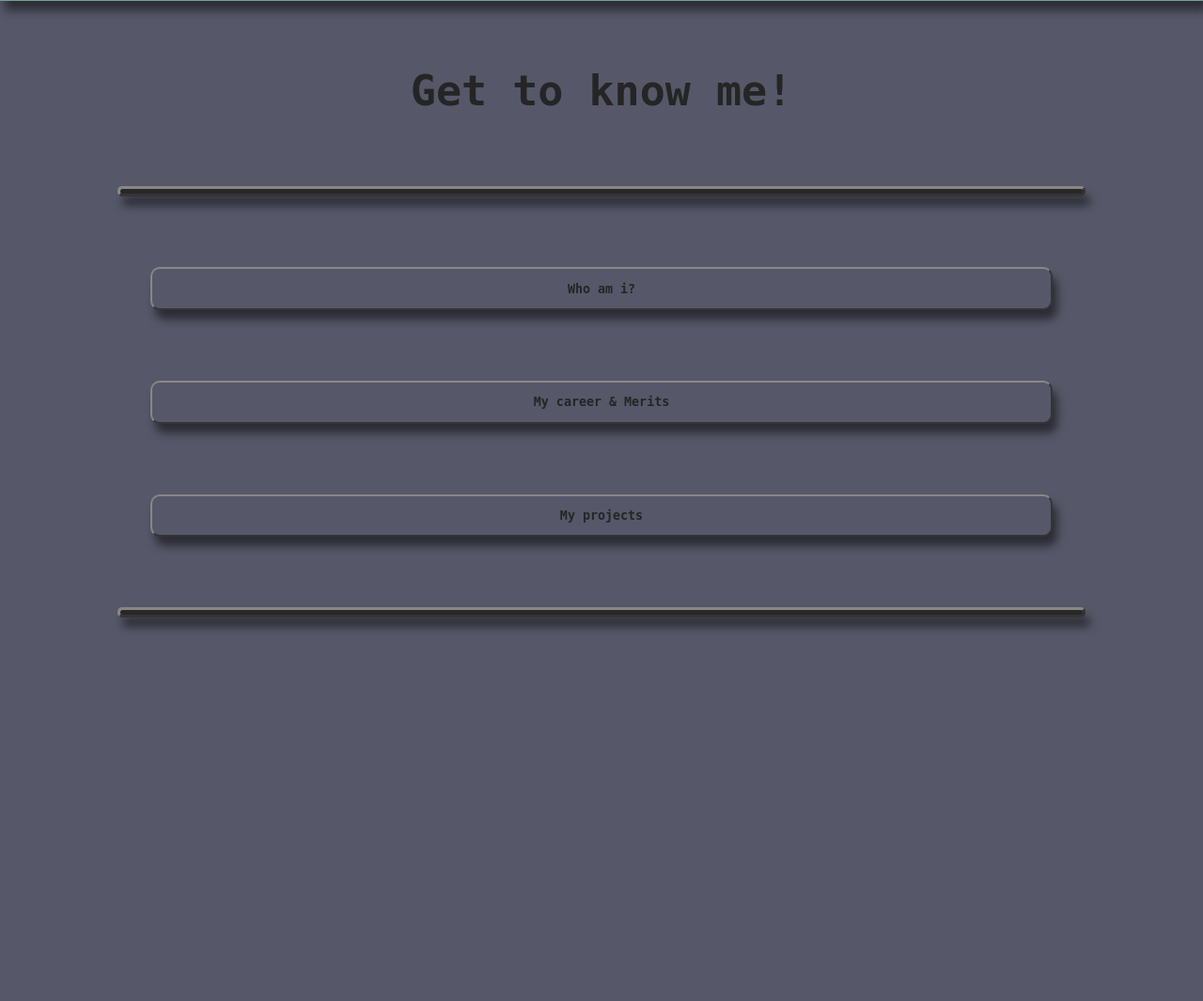
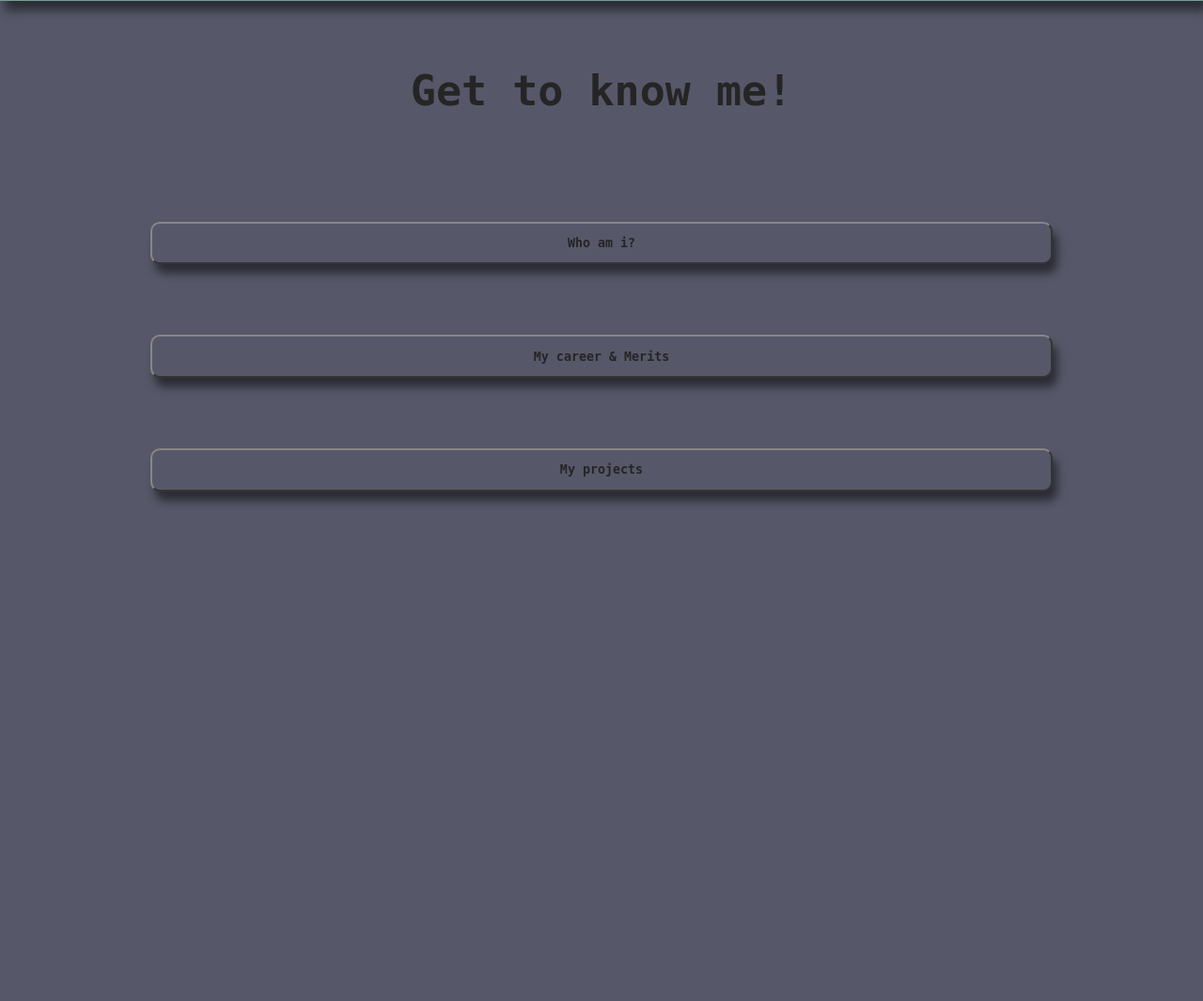
Before and after one commit to willayy/PersonalWebpage, a Flask app: page / in a window 1280 px wide. Shown: the part 249-1314 px from the top of the page at 94% size. Run offline with Flask 3, Linux system fonts and the light colour scheme; grey boxes are pictures that could not be loaded.

Commit message:
removed bars above and under buttons

```diff
--- a/templates/mainPage.html
+++ b/templates/mainPage.html
@@ -35,8 +35,6 @@
         <div id = "bodyMiddleBox" class = "bodyMiddleBox">
 
             <h2 class="mainPageBodyGetToKnowMe">Get to know me!</h2>
-
-            <div class="barSeparator"></div>
 
             <button id ="whoamiBtn" class="expandingButton"><p>Who am i?</p></button>
 
@@ -238,8 +236,6 @@
 
             </div>
 
-            <div class="bottomBarSeparator"></div>
-
         </div>
 
     </body>
```
